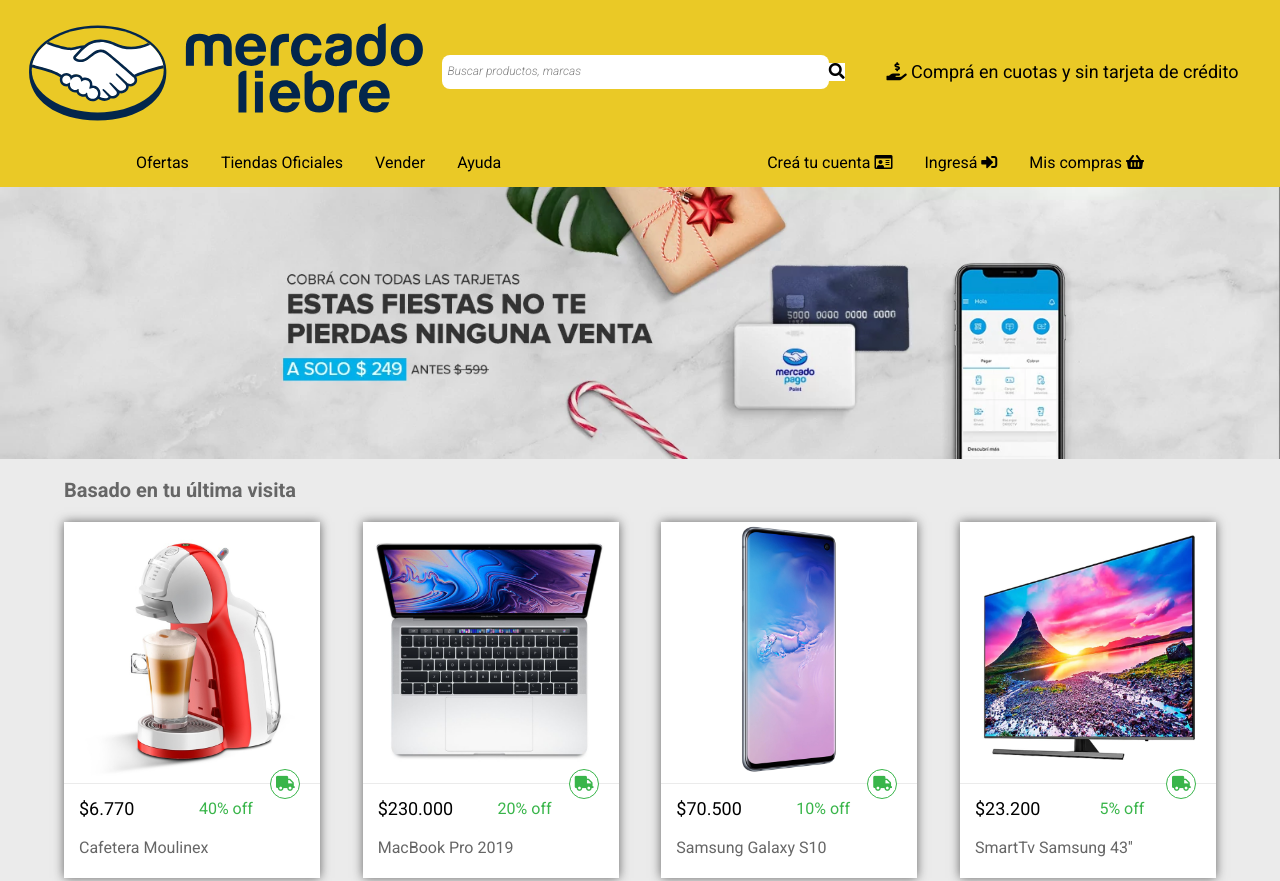
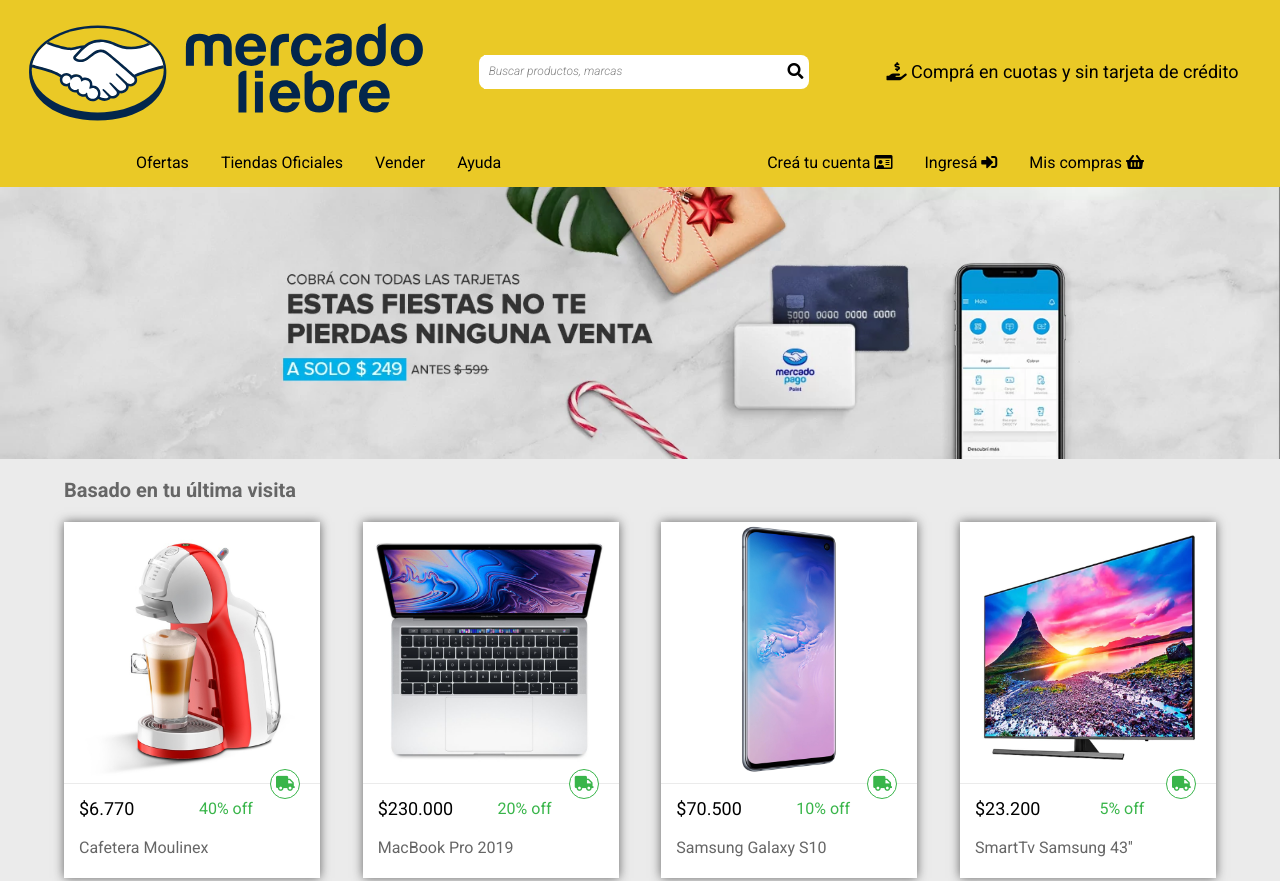
Before and after one commit to marianopedrini/mercadoliebre-marianopedrini, a website: page views/home.html in a window 1280 px wide. Shown: the top 881 px of the page. Drawn offline with Linux system fonts and the light colour scheme.

Commit message:
search-bar corregida

```diff
--- a/public/css/styles.css
+++ b/public/css/styles.css
@@ -66,7 +66,9 @@
 }
 
 .frase-header {
+  padding: 0 20px;
   text-align: center;
+  font-size: 15px;
 }
 
 .menu-hamburguesa {
@@ -198,9 +200,18 @@
   align-items: center;
   position: relative;
 }
+.contenedor-barra-busqueda form {
+  width: 80%;
+  margin-left: 10px;
+  display: flex;
+  background-color: white;
+  border-radius: 8px;
+}
 .contenedor-barra-busqueda button {
   border: none;
   background-color: white;
+  border-radius: 8px;
+  margin-right: 5px;
 }
 .contenedor-barra-busqueda button i {
   text-align: end;
@@ -209,11 +220,9 @@
 #barra-de-busqueda {
   width: 100%;
   border: none;
-  margin-left: 10px;
-  padding: 10px 5px;
-  background-color: white;
+  margin-left: 5px;
+  padding: 10px 0px 10px 5px;
   font-size: 12px;
-  border-radius: 8px;
 }
 
 .contenedor-footer {
--- a/views/home.html
+++ b/views/home.html
@@ -30,13 +30,16 @@
               alt="logo mercado liebre"
             />
           </div>
+
           <div class="contenedor-barra-busqueda">
-            <input
-              id="barra-de-busqueda"
-              type="search"
-              placeholder="Buscar productos, marcas"
-            />
-            <button type="button"><i class="fas fa-search"></i></button>
+            <form action="#" method="POST">
+              <input
+                id="barra-de-busqueda"
+                type="search"
+                placeholder="Buscar productos, marcas"
+              />
+              <button type="submit"><i class="fas fa-search"></i></button>
+            </form>
           </div>
         </div>
 
```
Also changed, not shown: app.js (+9 -1 lines), views/login.html (+11 -5 lines).
